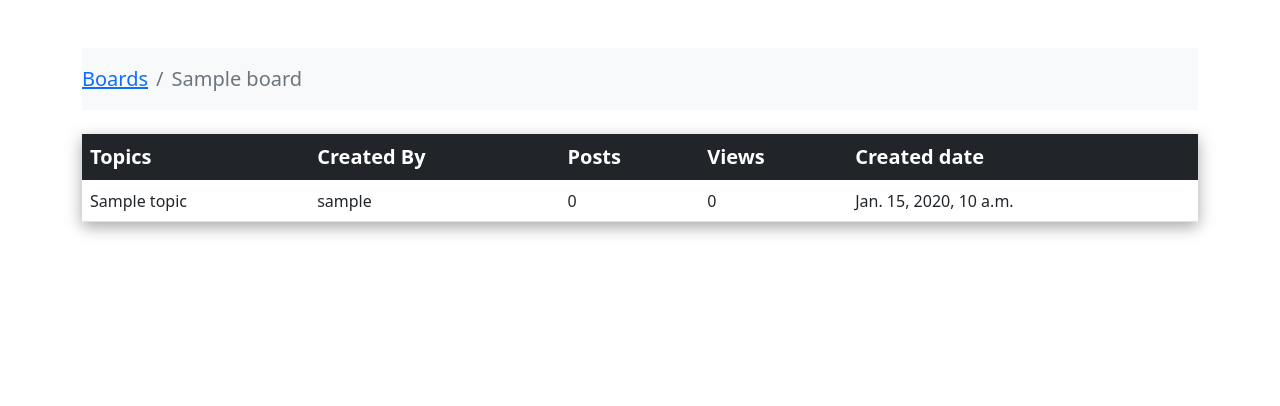
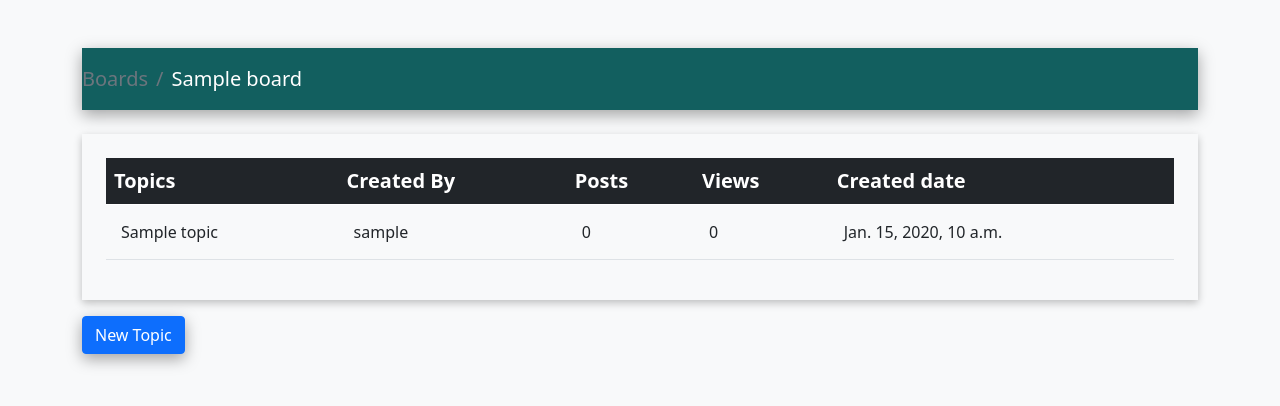
Before and after one commit to Ahmed-Mansy/Boards_App, a Django app: page /boards/1 in a window 1280 px wide. Shown: the top 406 px of the page. Run offline with Django 5.2, Linux system fonts and the light colour scheme; tables that the repository leaves empty hold one stand-in row (values such as "Sample post"); some libraries are stand-ins or nearby versions.

Commit message:
boards views

```diff
--- a/boards/views.py
+++ b/boards/views.py
@@ -36,8 +36,8 @@ def new_topic(req,board_id):
             topic = topic,
             created_by = user
         )
+
         return redirect('board_topics',board_id=board.pk)
-
 
     return render(req,'new_topic.html',{'board':board})
 
--- a/static/css/style.css
+++ b/static/css/style.css
@@ -1,3 +1,41 @@
-.new-shadow{
+.new-shadow {
     box-shadow: rgba(0, 0, 0, 0.35) 0px 5px 15px;
 }
+
+.new-shadow-s {
+    box-shadow: rgba(0, 0, 0, 0.24) 0px 3px 8px;
+}
+
+.bg {
+    background-color: rgb(18, 95, 95);
+}
+
+a {
+    color: #6c757d;
+    text-decoration: none;
+    text-decoration-line: none;
+}
+
+.breadcrumb-item.active {
+    color: #ffffff;
+}
+
+a:hover {
+    color: #ffffff;
+}
+
+.board-table a {
+    color: black;
+}
+
+.board-table a:hover {
+    color: #009cab;
+}
+
+td {
+    padding: 15px !important;
+}
+
+tr:nth-child(even) td {
+    background-color: #ffffff;
+}
--- a/templates/base.html
+++ b/templates/base.html
@@ -14,9 +14,9 @@
     </title>
 </head>
 
-<body>
+<body class="bg-light">
     <div class="container my-5">
-        <ol class="breadcrumb my-4 bg-light py-3 fs-5">
+        <ol class="breadcrumb my-4 bg text-white text-decoration-none py-3 fs-5 new-shadow">
             {% block breadcrump %}
             <li class="breadcrumb-item active">Boards</li>
             {%endblock%}
--- a/templates/home.html
+++ b/templates/home.html
@@ -13,7 +13,7 @@ Boards
 
 
 {% block content %}
-<table class="table new-shadow">
+<table class="table board-table new-shadow-s p-4 ">
     <thead class="table-dark fs-5">
         <th>Board</th>
         <th>Posts</th>
--- a/templates/new_topic.html
+++ b/templates/new_topic.html
@@ -12,7 +12,7 @@ New Topic
 
 {% block content%}
 
-<form method="post" class="form-control bg-light new-shadow ">
+<form method="post" class="form-control bg-light new-shadow-s p-4 ">
 
     {% csrf_token %}
 
@@ -26,5 +26,4 @@ New Topic
 
 </form>
 
-
 {%endblock%}
--- a/templates/topics.html
+++ b/templates/topics.html
@@ -11,7 +11,8 @@
 
 {% block content%}
 
-<table class="table new-shadow">
+<div class="table new-shadow-s p-4">
+    <table class="table  ">
 
         <thead class="table-dark fs-5">
             <th>Topics</th>
@@ -34,7 +35,11 @@
             {%endfor%}
         </tbody>
 
-</table>
 
 
+
+    </table>
+</div>
+
+<a class="btn btn-primary new-shadow" href="{% url 'new_topic' board.id %}">New Topic</a>
 {%endblock%}
```
Lines whose indentation alone changed are shown as unchanged.
